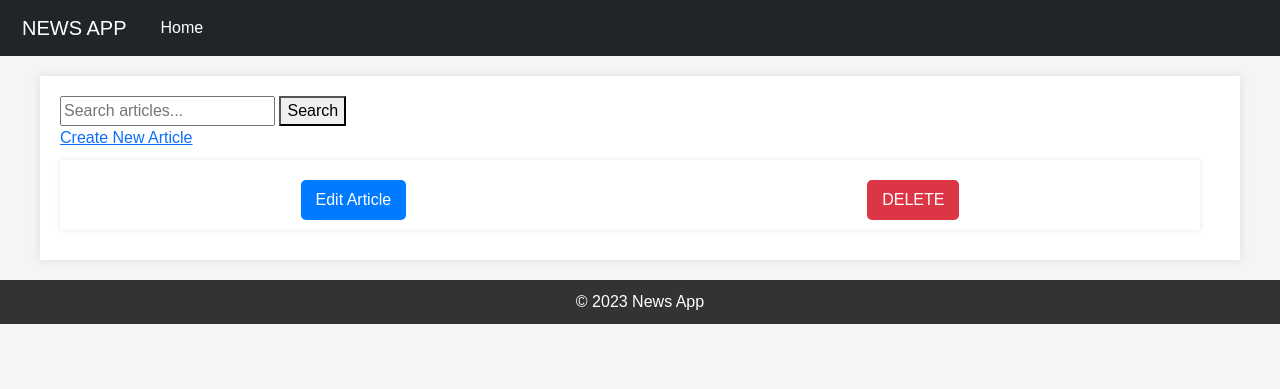
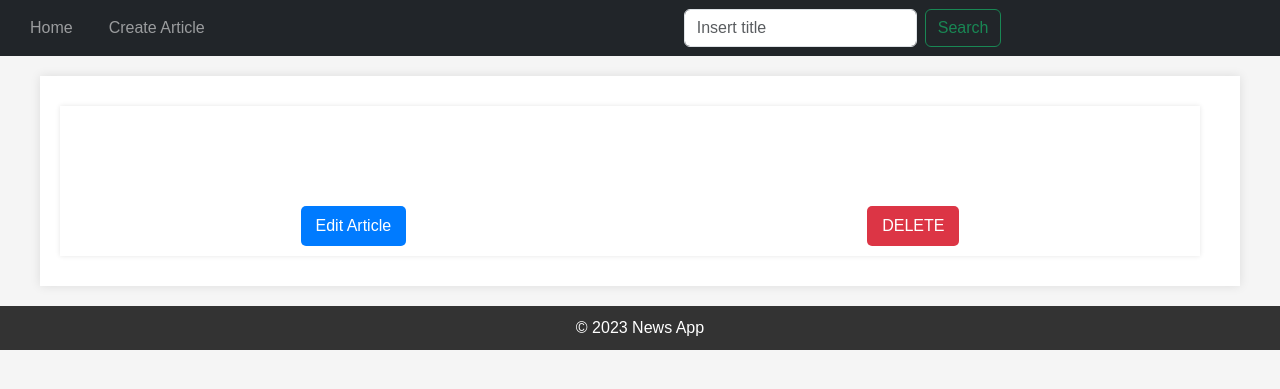
Before and after one commit to dagnisiljins/ArticleWithDB, a PHP site: template app/Views/News/show.twig in a window 1280 px wide. Shown: the top 389 px of the page. Run offline with PHP 8.4, Linux system fonts and the light colour scheme; the template is opened without the code that fills it, so the values that code supplies are empty; some libraries are stand-ins or nearby versions.

Commit message:
Papildinājumi

```diff
--- a/app/Views/News/show.twig
+++ b/app/Views/News/show.twig
@@ -1,19 +1,11 @@
 {% include 'Partials/base.twig' %}
 
 <section class="main-content">
-    <!-- Search Field -->
-    <form action="/search" method="get">
-        <input type="text" name="query" placeholder="Search articles...">
-        <button type="submit">Search</button>
-    </form>
-
-    <a href="/article/create" class="create-article-btn">Create New Article</a>
-
     <div class="news-container">
         <div class="news-box-single">
-            <h2>{{ article.getTitle() }}</h2>
-            <p>{{ article.getDescription() }}</p>
-            <p>{{ article.getText() }}</p>
+            <h2>{{ article.getTitle() }}</h2><br>
+            <h5>{{ article.getDescription() }}</h5><br>
+            <p>{{ article.getText() }}</p><br>
 
             <div class="article-actions">
                 <a href="/edit/{{ article.getId() }}" class="edit-article-btn">Edit Article</a>
--- a/app/Views/Partials/base.twig
+++ b/app/Views/Partials/base.twig
@@ -4,24 +4,30 @@
     <meta charset="UTF-8">
     <meta name="viewport" content="width=device-width, initial-scale=1.0">
     <title>News App</title>
-        <link href="https://cdn.jsdelivr.net/npm/bootstrap@5.3.2/dist/css/bootstrap.min.css" rel="stylesheet" integrity="sha384-T3c6CoIi6uLrA9TneNEoa7RxnatzjcDSCmG1MXxSR1GAsXEV/Dwwykc2MPK8M2HN" crossorigin="anonymous">
+    <link href="https://cdn.jsdelivr.net/npm/bootstrap@5.3.2/dist/css/bootstrap.min.css" rel="stylesheet"
+          integrity="sha384-T3c6CoIi6uLrA9TneNEoa7RxnatzjcDSCmG1MXxSR1GAsXEV/Dwwykc2MPK8M2HN" crossorigin="anonymous">
     <link rel="stylesheet" href="/css/styles.css">
 </head>
 <body>
 <nav class="navbar navbar-expand-lg navbar-dark bg-dark">
     <div class="container-fluid">
-            <a class="navbar-brand" href="/">NEWS APP</a>
-            <button class="navbar-toggler" type="button" data-bs-toggle="collapse" data-bs-target="#navbarSupportedContent" aria-controls="navbarSupportedContent" aria-expanded="false" aria-label="Toggle navigation">
-                <span class="navbar-toggler-icon"></span>
-            </button>
         <div class="collapse navbar-collapse" id="navbarSupportedContent">
             <ul class="navbar-nav me-auto mb-2 mb-lg-0">
                 <li class="nav-item">
-                        <a class="nav-link active" aria-current="page" href="/">Home</a>
+                    <a href="/" class="nav-link">Home</a>
+                </li>
+                <li class="nav-item">
+                    <a href="/article/create" class="nav-link">Create Article</a>
                 </li>
             </ul>
+            <form action="/search" method="get" class="d-flex mx-auto">
+                <input class="form-control me-2" type="text" name="query" placeholder="Insert title">
+                <button class="btn btn-outline-success" type="submit">Search</button>
+            </form>
             <ul class="navbar-nav ml-auto">
-                    <a>{{ globalTime }}</a>
+                <li class="nav-item">
+                    <a class="nav-link">{{ globalTime }}</a>
+                </li>
             </ul>
         </div>
     </div>
```
Also changed, not shown: app/Views/News/index.twig (+0 -8 lines). Lines whose indentation alone changed are shown as unchanged.
